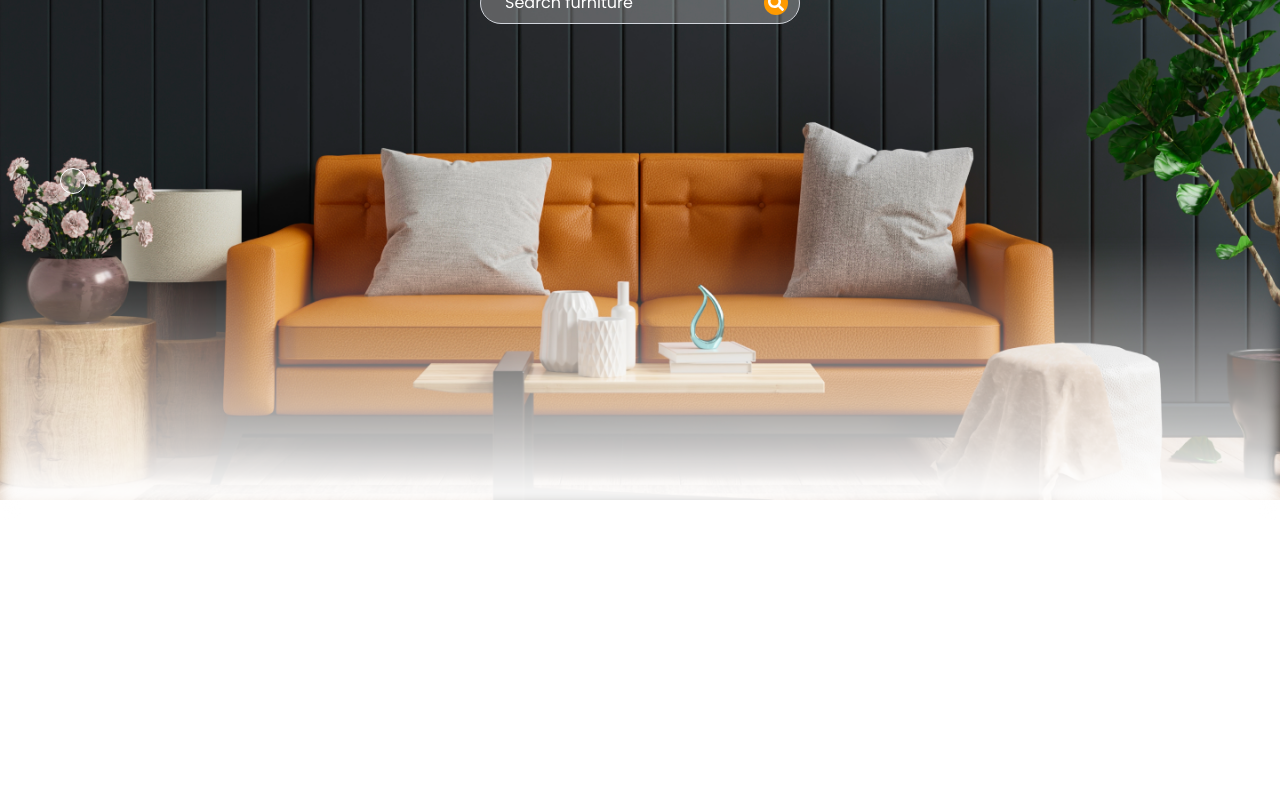
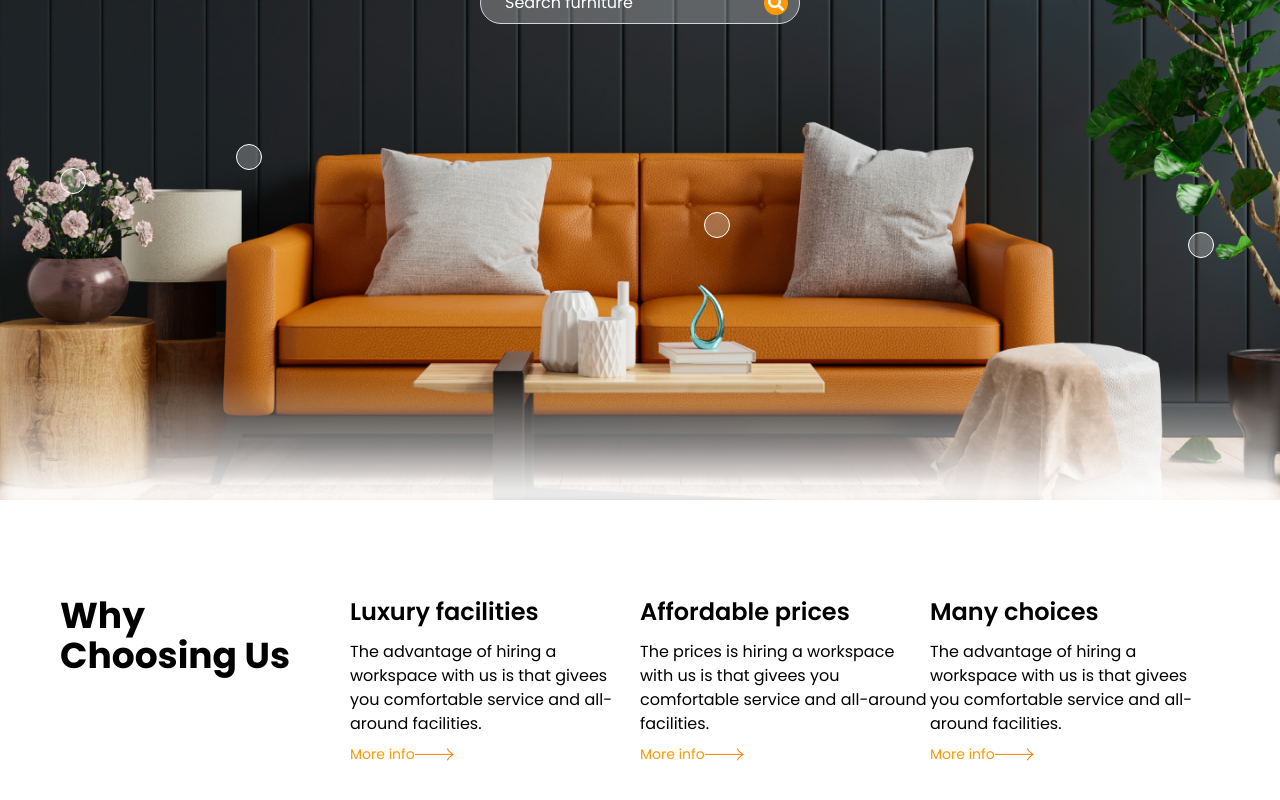
Before and after one commit to Rashed-Jaman-Raj/furniture-likable-rct, a React (Vite) app: page / in a window 1280 px wide. Shown: the part 300-1100 px from the top of the page. Built offline with nearby package versions, Linux system fonts and the light colour scheme.

Commit message:
Choosing

```diff
--- a/src/App.css
+++ b/src/App.css
@@ -2,6 +2,10 @@
 
 body {
   font-family: "Poppins", sans-serif;
+}
+
+.section-container {
+  @layer max-w-screen-2xl container mx-auto py-4 px-3 ;
 }
 
 /* #root {
@@ -10,7 +14,7 @@ body {
   padding: 2rem;
   text-align: center;
 }
-
+@apply max-w-screen-2xl container mx-auto py-4 px-3 ;
 .logo {
   height: 6em;
   padding: 1.5em;
--- /dev/null
+++ b/src/components/Button.jsx
@@ -0,0 +1,13 @@
+import React from "react";
+import btnIcon from "../assets/button-icon.png";
+
+const Button = ({ text }) => {
+  return (
+    <button className="text-sm text-amber-500 flex items-center cursor-pointer">
+      {text}
+      <img src={btnIcon} alt="btn icon" />
+    </button>
+  );
+};
+
+export default Button;
--- /dev/null
+++ b/src/components/TooltipButton.jsx
@@ -0,0 +1,34 @@
+import React from 'react'
+
+const TooltipButton = ({position='bottom', colors=['bg-red-700', 'bg-green-700', 'bg-yellow-500']}) => {
+  const positionClasses = {
+    bottom: {
+      tooltip: 'bottom-full left-1/2 transform -translate-x-1/2 mb-2',
+      arrow: 'left-1/2 transform -translate-x-1/2 -bottom-2 border-1'
+    }
+
+  }
+  return (
+
+    <div className=' relative group '>
+          <button className=' relative p-3 bg-white/25 rounded-full border border-1 bg-white text-xl cursor-pointer  '>
+            <div className={`hidden absolute  p-1 space-x-1 rounded-lg bg-white/25 shadow-md group-hover:flex ${positionClasses[position].tooltip}`}>
+            {
+              colors.map((color, index) => (
+                <div key={index} className={`size-4 ${color} border-white rounded-full`}> </div>
+              ))
+            }
+
+
+              {/* {tooltip arrow} */}
+              <div className={`absolute ${positionClasses[position].arrow}  w-0 h-0 border-1-8 border-1-transparent border-r-8 border-r-transparent border-t-8 border-t-white/35`}>
+              </div>
+            </div>
+          </button>
+        </div>
+
+
+  )
+}
+
+export default TooltipButton
--- a/src/components/navbar/Navbar.jsx
+++ b/src/components/navbar/Navbar.jsx
@@ -2,19 +2,35 @@
 import { Link, NavLink} from 'react-router-dom'
 import { AiOutlineShoppingCart } from "react-icons/ai";
 import { FaBars } from "react-icons/fa6";
-import { useState } from 'react';
+import { useEffect, useState } from 'react';
 import { FaTimes } from "react-icons/fa";
 
 
 
 const Navbar = () => {
    const [isMenuOpen, setIsMenuOpen] = useState(false)
+   const [isScrolled, setIsScrolled] = useState(false)
 
    const toggleMenu = () => {
       setIsMenuOpen(prevState => !prevState)
    }
+
+   //when Scrolle apply bg color to navbar
+   useEffect(() => {
+    const handleScroll =() => {
+      if(window.scrollY > 50) {
+        setIsScrolled(true)
+      } else {
+        setIsScrolled(false)
+      }
+    }
+    window.addEventListener('scroll', handleScroll);
+    return() => {
+      window.addEventListener('scroll', handleScroll);
+    }
+   }, [])
   return (
-    <header className={`fixed top-0 left-0 right-0 z-50 transition duration-300 ease-in-out text-white `}>
+    <header className={`fixed top-0 left-0 right-0 z-50 transition duration-300 ease-in-out ${isScrolled ? "bg-white shadow-md" : "bg-transparent text-white"} `}>
       <nav className='max-w-screen-2x1 container mx-auto flex justify-between items-center py-4 px-3 md:px-8 lg:px-12'>
          <Link to= "/" className='font-mono'> RAJ FURNITURE </Link>
 
--- a/src/pages/home/Hero.jsx
+++ b/src/pages/home/Hero.jsx
@@ -1,6 +1,8 @@
 import React from 'react'
 import bannerImg from "../../assets/banner.png"
 import { FaSearch } from 'react-icons/fa'
+import TooltipButton from '../../components/TooltipButton'
+
 
 const Hero = () => {
   return (
@@ -20,23 +22,23 @@ const Hero = () => {
       </div>
 
         {/* bottom blue effect */}
-        <div className= 'absolute inset-x-0 bottom-0 h-2/3 -mb-2 bg-gradient-to-t from-white via-transparent to-transparent blur-sm blur-lg '>
+        <div className= 'absolute inset-x-0 bottom-0 h-1/3 -mb-2 bg-gradient-to-t from-white via-transparent to-transparent blur-sm blur-lg '>
         </div>
 
         {/* Hover button for display tooltip box */}
-        <div className=' absolute top-116 left-15 group '>
-          <button className=' relative p-3 bg-white/25 rounded-full border border-1 bg-white text-xl cursor-pointer  '>
-            <div className=' hidden absolute bottom-full left-1/2 transform -translate-x-1/2 mb-2 p-1 space-x-1 rounded-lg bg-white/25 shadow-md group-hover:flex '>
-              <div className=' size-4 bg-red-700 border-white rounded-full '/>
-              <div className=' size-4 bg-green-700 border-white rounded-full '/>
-              <div className=' size-4 bg-yellow-500 border-white rounded-full '/>
 
-              {/* {tooltip arrow} */}
-              <div className=' absolute left-1/2 transform -translate-x-1/2 -bottom-2 w-0 h-0 border-1-8 border-1-transparent border-r-8 border-r-transparent border-t-8 border-t-white/35  ' >
 
-              </div>
-            </div>
-          </button>
+        <div className='hidden xl:block absolute top-116 left-15 '>
+          <TooltipButton  position="bottom"/>
+        </div>
+        <div className='hidden xl:block absolute top-110 left-59'>
+          <TooltipButton  position="bottom"/>
+        </div>
+        <div className='hidden xl:block absolute top-127 left-176'>
+          <TooltipButton  position="bottom"/>
+        </div>
+        <div className='hidden xl:block absolute top-132 left-297'>
+          <TooltipButton  position="bottom"/>
         </div>
     </section>
   )
--- a/src/pages/home/Home.jsx
+++ b/src/pages/home/Home.jsx
@@ -1,10 +1,12 @@
 import React from 'react'
 import Hero from './Hero'
+import WhyChoose from './WhyChoose'
 
 const Home = () => {
   return (
     <>
       <Hero />
+      <WhyChoose />
     </>
   )
 }
--- /dev/null
+++ b/src/pages/home/WhyChoose.jsx
@@ -0,0 +1,46 @@
+import React from "react";
+import Button from "../../components/Button";
+
+const WhyChoose = () => {
+  return (
+    <div>
+      <section className="section-container">
+        <div className="my-24 ml-15 mr-15 grid grid-cols-1 lg:grid-cols-4">
+          <div>
+            <h2 className="text-4xl font-bold ">
+              Why <br /> Choosing Us
+            </h2>
+          </div>
+          <div>
+            <h3 className="text-2xl font-semibold mb-3">Luxury facilities</h3>
+            <p className="text-base mb-2">
+              The advantage of hiring a workspace with us is that givees you
+              comfortable service and all-around facilities.
+            </p>
+            <Button text="More info" />
+          </div>
+
+          <div>
+            <h3 className="text-2xl font-semibold mb-3">Affordable prices</h3>
+            <p className="text-base mb-2">
+              The prices is hiring a workspace with us is that givees you
+              comfortable service and all-around facilities.
+            </p>
+            <Button text="More info" />
+          </div>
+
+          <div>
+            <h3 className="text-2xl font-semibold mb-3">Many choices</h3>
+            <p className="text-base mb-2">
+              The advantage of hiring a workspace with us is that givees you
+              comfortable service and all-around facilities.
+            </p>
+            <Button text="More info" />
+          </div>
+        </div>
+      </section>
+    </div>
+  );
+};
+
+export default WhyChoose;
```
